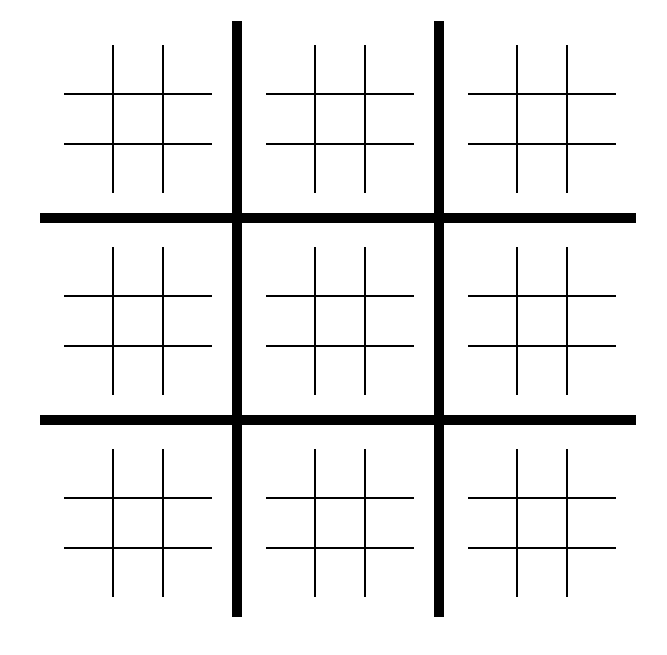
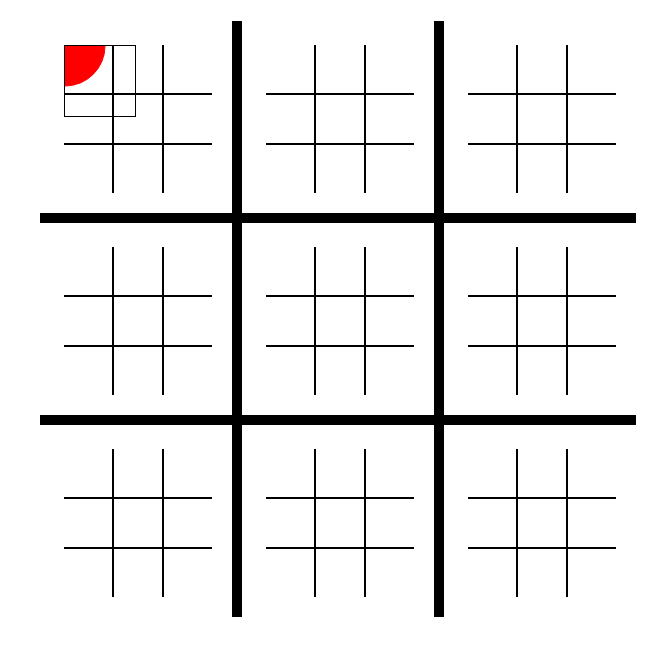
Before and after one commit to cake287/superTicTacToe, a plain HTML site: page index.html in a window 1280 px wide. Shown: the part 91-746 px from the top of the page, without its empty margins (312-979 px from the left). Drawn offline with Linux system fonts and the light colour scheme.

Commit message:
svg test

```diff
--- a/game.js
+++ b/game.js
@@ -38,9 +38,15 @@ function boxClick(majorIndex, minorIndex) {
         thisMinor.dataset.value == " ")
         {
         let svg = thisMinor.querySelector("svg");
+        // svg.setAttribute("width", "20");
+        // svg.setAttribute("height", "20");
+
+
+
         if (isTurnCrosses) {
             thisMinor.classList.add("cross");
             thisMinor.dataset.value = "X";
+            //thisMinor.innerHTML = crossChar;
 
         } else {
             thisMinor.classList.add("circle");
@@ -101,19 +107,23 @@ function main() {
             boxes[i].minors[j].classList.add("minorBox");
             boxes[i].major.appendChild(boxes[i].minors[j]);
 
+
+            if (i == 0 && j == 0) {
                 let svg = document.createElementNS("http://www.w3.org/2000/svg", "svg");
                 svg.setAttribute("viewbox", "0 0 100 100");
                 svg.setAttribute("stroke", "red");
-            svg.setAttribute("width", "40");
-            svg.setAttribute("height", "40");
+                svg.setAttribute("width", "70");
+                svg.setAttribute("height", "70");
                 boxes[i].minors[j].appendChild(svg);
 
-            let circle = document.createElement("circle");
-            circle.setAttribute("cx", "50");
-            circle.setAttribute("cy", "50");
+                let circle = document.createElementNS("http://www.w3.org/2000/svg", "circle");
+                circle.setAttribute("cx", "0");
+                circle.setAttribute("cy", "0");
                 circle.setAttribute("r", "40");
                 circle.setAttribute("fill", "red");
                 svg.appendChild(circle);
+
+            }
 
 
 
--- a/style.css
+++ b/style.css
@@ -50,15 +50,20 @@ body {
 }
 
 .minorBox {
-    cursor: pointer;
     text-align: center;
     font-weight: bold;
+
+    -webkit-user-select: none;
+    -ms-user-select: none;
+    user-select: none;
 }
 
 #gameContainer.crossTurn > .majorBox:not(.disabled) > .minorBox:not(.cross):not(.circle):hover {
+    cursor: pointer;
     background-color: rgba(50, 50, 255, 0.3);
 }
 #gameContainer.circleTurn > .majorBox:not(.disabled) > .minorBox:not(.cross):not(.circle):hover {
+    cursor: pointer;
     background-color: rgba(255, 183, 50, 0.3);
 }
 
@@ -70,5 +75,6 @@ body {
 }
 
 svg {
-    background-color: white;
+    /* background-color: white; */
+    border: 1px solid black;
 }
```
Lines whose indentation alone changed are shown as unchanged.
